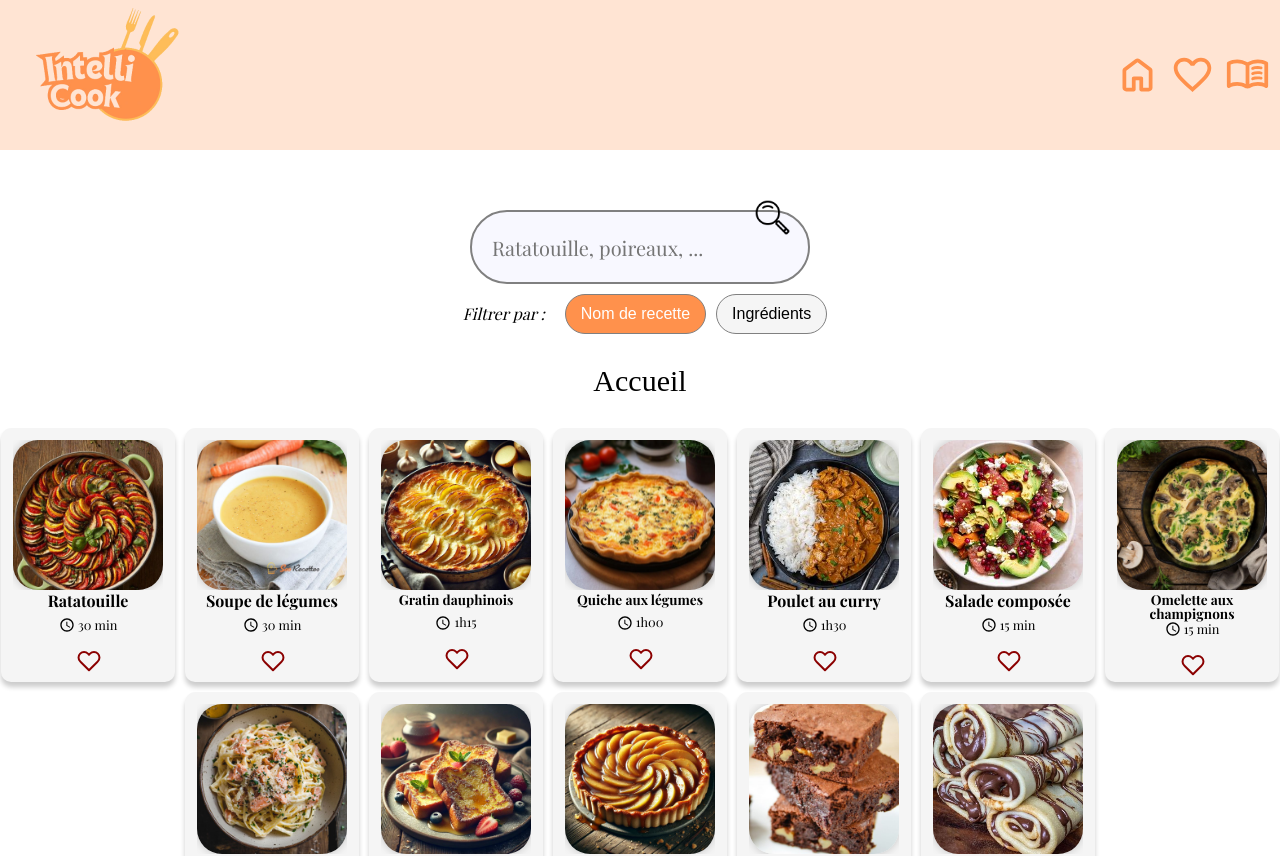
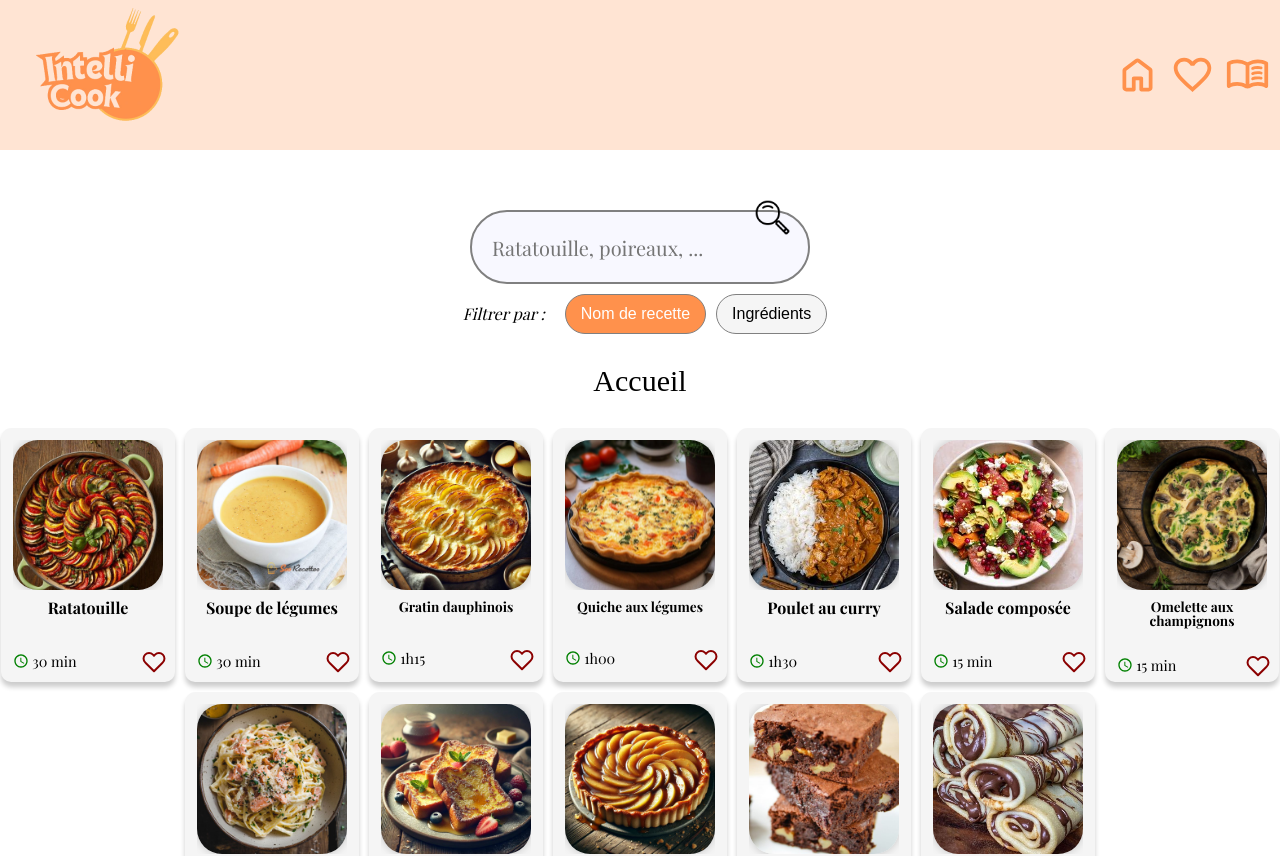
Before and after one commit to JuliePlagias/Brief-IntelliCook, a React (Create React App) app: page / in a window 1280 px wide. Shown: the top 856 px of the page. Built offline with nearby package versions, Linux system fonts and the light colour scheme; a web font is replaced by a local one.

Commit message:
styles: modif timer and favorite on recipecard

```diff
--- a/src/component/RecipeCard.jsx
+++ b/src/component/RecipeCard.jsx
@@ -60,10 +60,13 @@ const RecipeCard = ({ recipe }) => {
           viewBox='0 0 24 24'
         >
           <path
-            fill='black'
+            fill='currentColor'
             d='M12 2C6.48 2 2 6.48 2 12s4.48 10 10 10 10-4.48 10-10S17.52 2 12 2zm0 18c-4.42 0-8-3.58-8-8s3.58-8 8-8 8 3.58 8 8-3.58 8-8 8z'
           />
-          <path fill='black' d='M12.5 7H11v6l5.25 3.15.75-1.23-4.5-2.67z' />
+          <path
+            fill='currentColor'
+            d='M12.5 7H11v6l5.25 3.15.75-1.23-4.5-2.67z'
+          />
         </svg>
         {recipe.time >= 60 ? timeInHour(recipe.time) : recipe.time + ' min'}
       </span>
--- a/src/styles/components/_recipeCard.scss
+++ b/src/styles/components/_recipeCard.scss
@@ -61,8 +61,9 @@
 
   &__name {
     text-align: center;
-    margin: 0.2rem auto 0;
+    margin: 0.2rem auto -0.2rem;
     font-weight: bold;
+    margin-top: 10px;
     height: 20px;
 
     &--small {
@@ -71,13 +72,15 @@
   }
 
   &__time {
-    margin: 0.5rem auto 0;
-    font-size: 0.8rem;
+    margin: 0.5rem auto 1;
+    font-size: 0.9rem;
     display: flex;
     align-items: center;
+    margin-top: 40px;
 
     svg {
       margin-right: 0.2rem;
+      color: green;
     }
   }
 
@@ -111,7 +114,8 @@
     &-favorite {
       width: 25px;
       aspect-ratio: 1/1;
-      margin-right: 10px;
+      margin-right: -120px;
+      margin-top: -40px;
 
       svg {
         color: darkred;
--- a/src/styles/components/_searchRecipe.scss
+++ b/src/styles/components/_searchRecipe.scss
@@ -64,7 +64,6 @@
         outline: none;
       }
     }
-  }
     #loupe {
       position: absolute;
       width: 45px;
@@ -78,3 +77,4 @@
       }
     }
   }
+}
```
Lines whose indentation alone changed are shown as unchanged.
